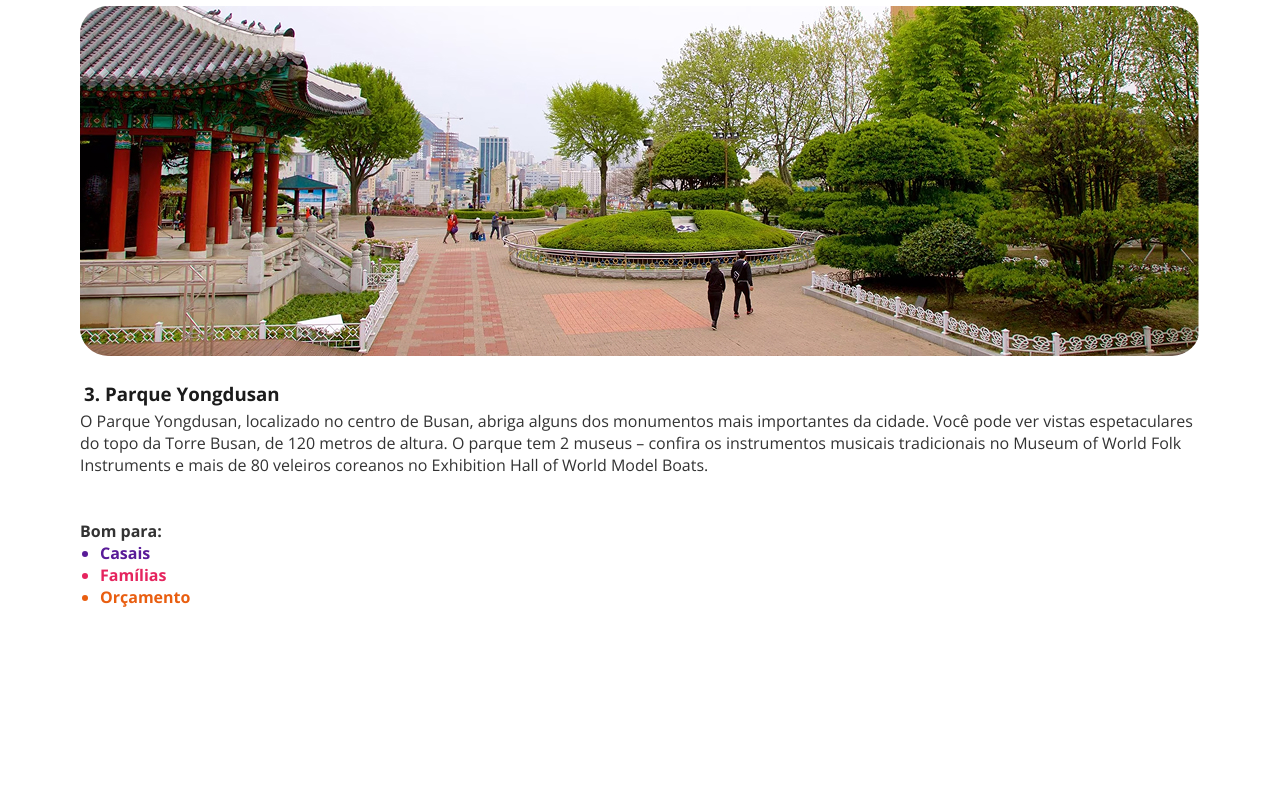
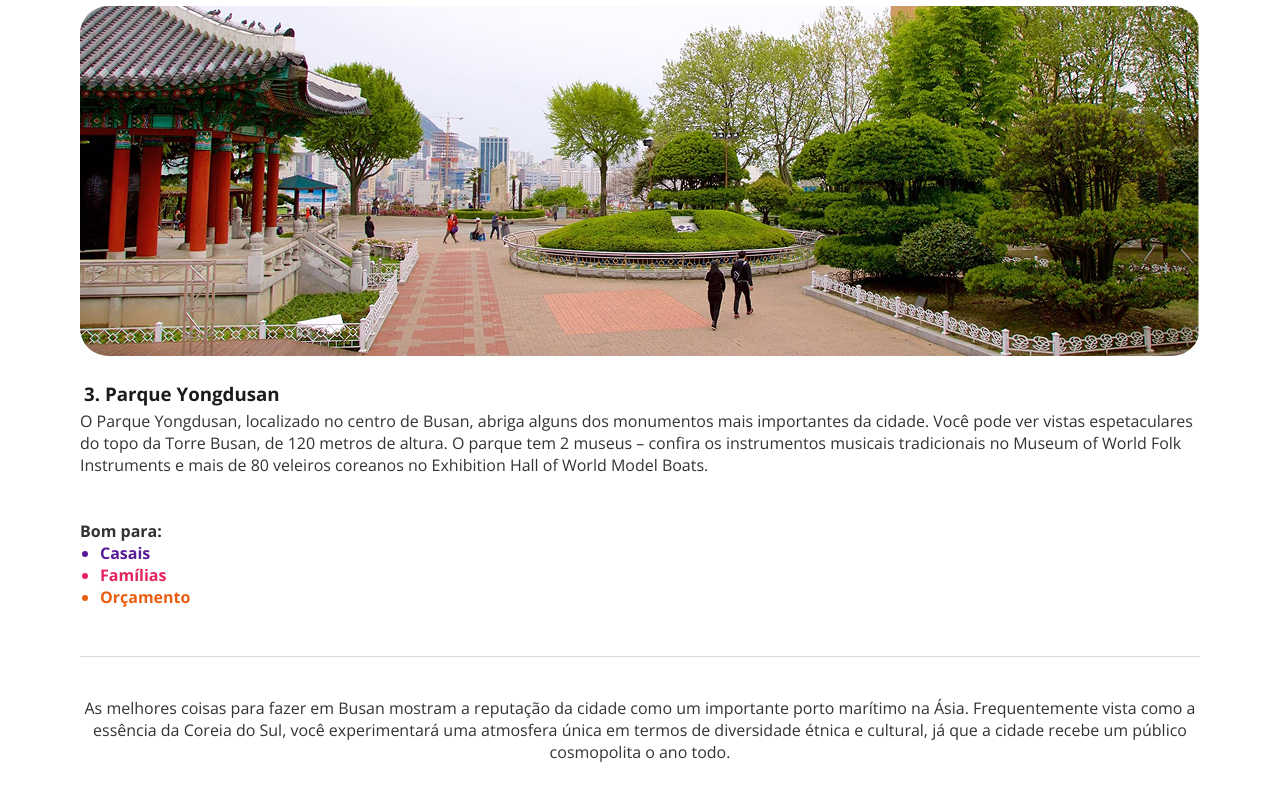
Before and after one commit to Matheus-NerisXavier/local-turistico, a plain HTML site: page index.html in a window 1280 px wide. Shown: the part 2430-3230 px from the top of the page. Before the commit the page ends 3103 px from the top, so only its background shows below. Drawn offline with nearby package versions, Linux system fonts and the light colour scheme.

Commit message:
description

```diff
--- a/index.html
+++ b/index.html
@@ -85,6 +85,14 @@
           <li class="orange">Orçamento</li>
         </ul>
       </section>
+
+      <div class="separetor"></div>
+
+      <div class="description">
+        <p>
+          As melhores coisas para fazer em Busan mostram a reputação da cidade como um importante porto marítimo na Ásia. Frequentemente vista como a essência da Coreia do Sul, você experimentará uma atmosfera única em termos de diversidade étnica e cultural, já que a cidade recebe um público cosmopolita o ano todo.
+        </p>
+      </div>
     </main>
   </div>
 </body>
--- a/style.css
+++ b/style.css
@@ -92,3 +92,8 @@ ul li {
 .orange {
   color: #E95E10;
 }
+
+.description p {
+  text-align: center;
+  margin-top: 40px;
+}
```
